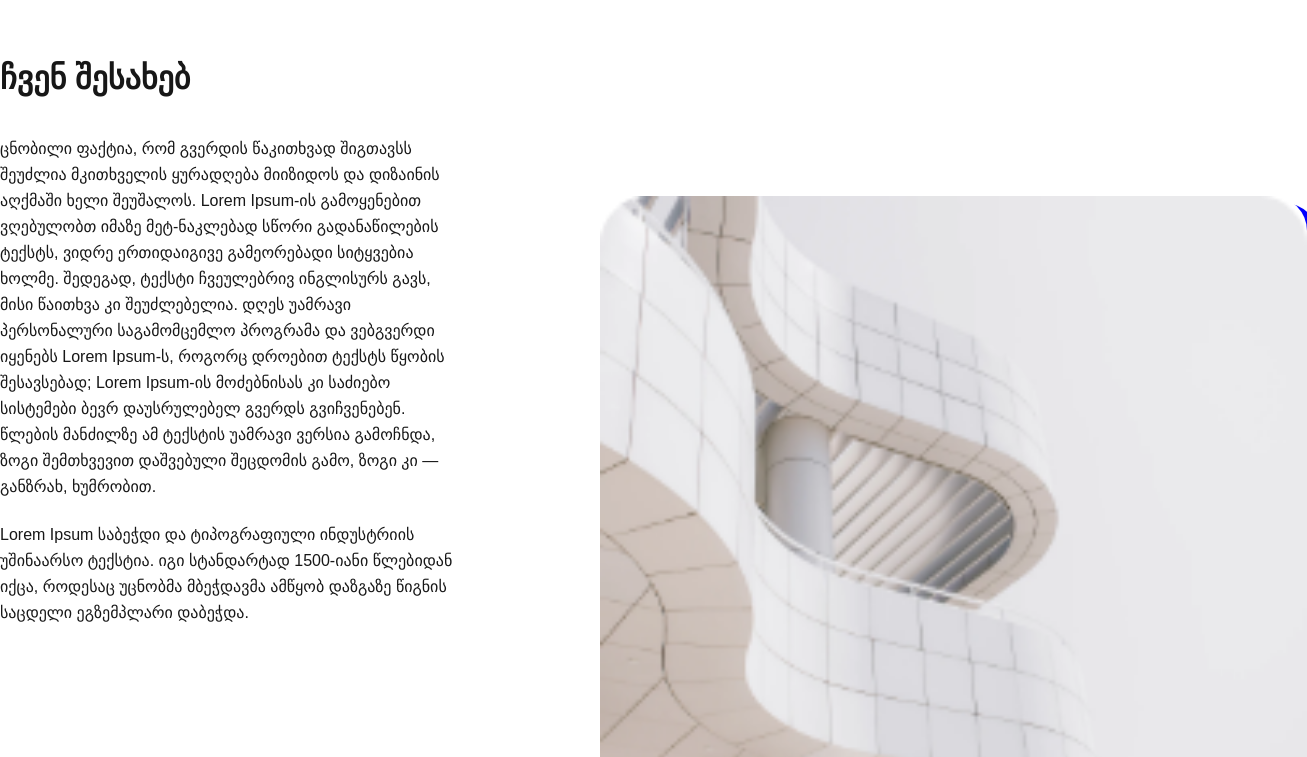
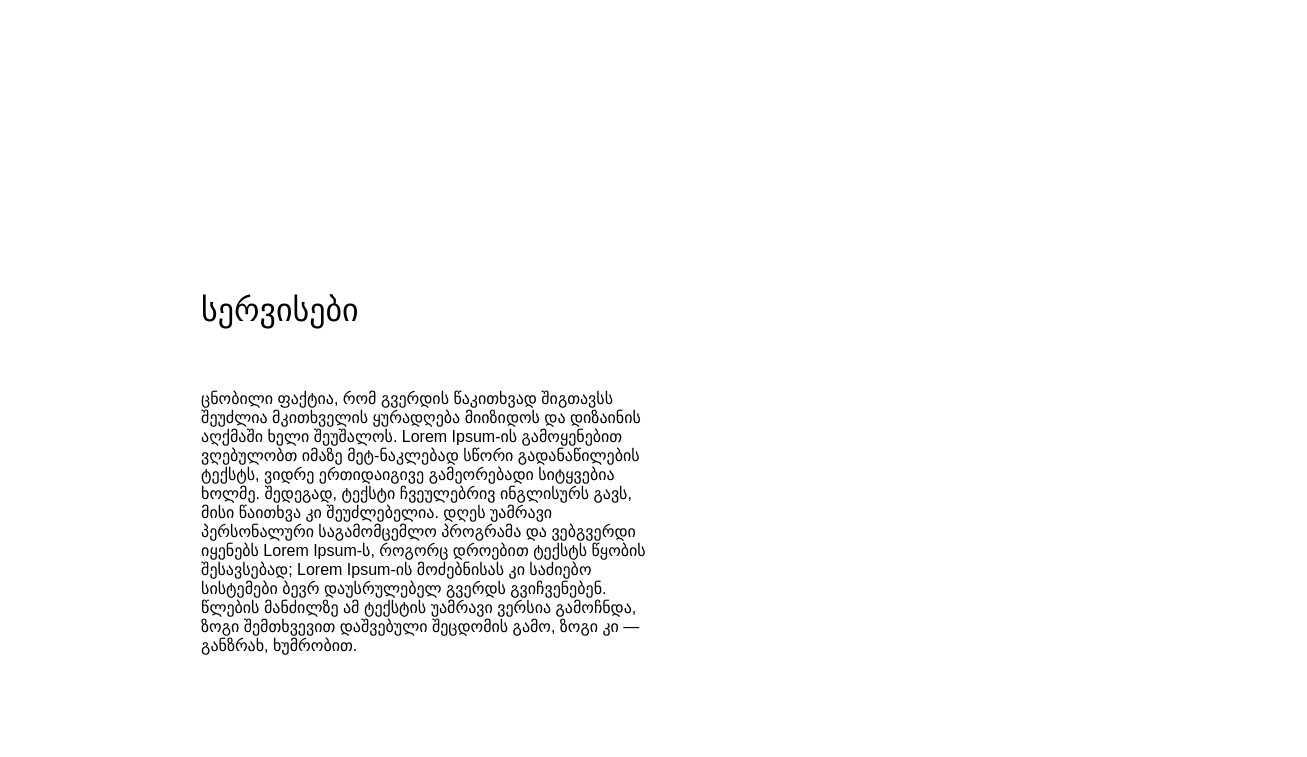
Before and after one commit to NinoLomtadze/Homework6, a plain HTML site: page index.html in a window 1280 px wide. Shown: the part 181-938 px from the top of the page, 1307 px wide, since content can reach past the window. Drawn offline with Linux system fonts and the light colour scheme; a web font is replaced by a local one.

Commit message:
Update index.html

```diff
--- a/index.html
+++ b/index.html
@@ -8,17 +8,8 @@
 	<link rel="stylesheet" type="text/css" href="fonts.css">
 </head>
 <body>
-	<section class="section_style">
-		<div class="conteiner">
-			<div class="title_article">
-				<article>
-				<h2 class="title">ჩვენ შესახებ</h2>
-				<p class="paragraph">ცნობილი ფაქტია, რომ გვერდის წაკითხვად შიგთავსს შეუძლია მკითხველის ყურადღება მიიზიდოს და დიზაინის აღქმაში ხელი შეუშალოს. Lorem Ipsum-ის გამოყენებით ვღებულობთ იმაზე მეტ-ნაკლებად სწორი გადანაწილების ტექსტს, ვიდრე ერთიდაიგივე გამეორებადი სიტყვებია ხოლმე. შედეგად, ტექსტი ჩვეულებრივ ინგლისურს გავს, მისი წაითხვა კი შეუძლებელია. დღეს უამრავი პერსონალური საგამომცემლო პროგრამა და ვებგვერდი იყენებს Lorem Ipsum-ს, როგორც დროებით ტექსტს წყობის შესავსებად; Lorem Ipsum-ის მოძებნისას კი საძიებო სისტემები ბევრ დაუსრულებელ გვერდს გვიჩვენებენ. წლების მანძილზე ამ ტექსტის უამრავი ვერსია გამოჩნდა, ზოგი შემთხვევით დაშვებული შეცდომის გამო, ზოგი კი — განზრახ, ხუმრობით.</p>
-				<p class="paragraph">Lorem Ipsum საბეჭდი და ტიპოგრაფიული ინდუსტრიის უშინაარსო ტექსტია. იგი სტანდარტად 1500-იანი წლებიდან იქცა, როდესაც უცნობმა მბეჭდავმა ამწყობ დაზგაზე წიგნის საცდელი ეგზემპლარი დაბეჭდა.</p>
-				</article>
-		</div>
-		<div class="image">
-			<img src="image/Rectangle 93.png" alt="image1" class="img_style">
+	<section >
+
 		</div>
 	   	<div class="My_container">
 			<div class="for_imgmove">
```
